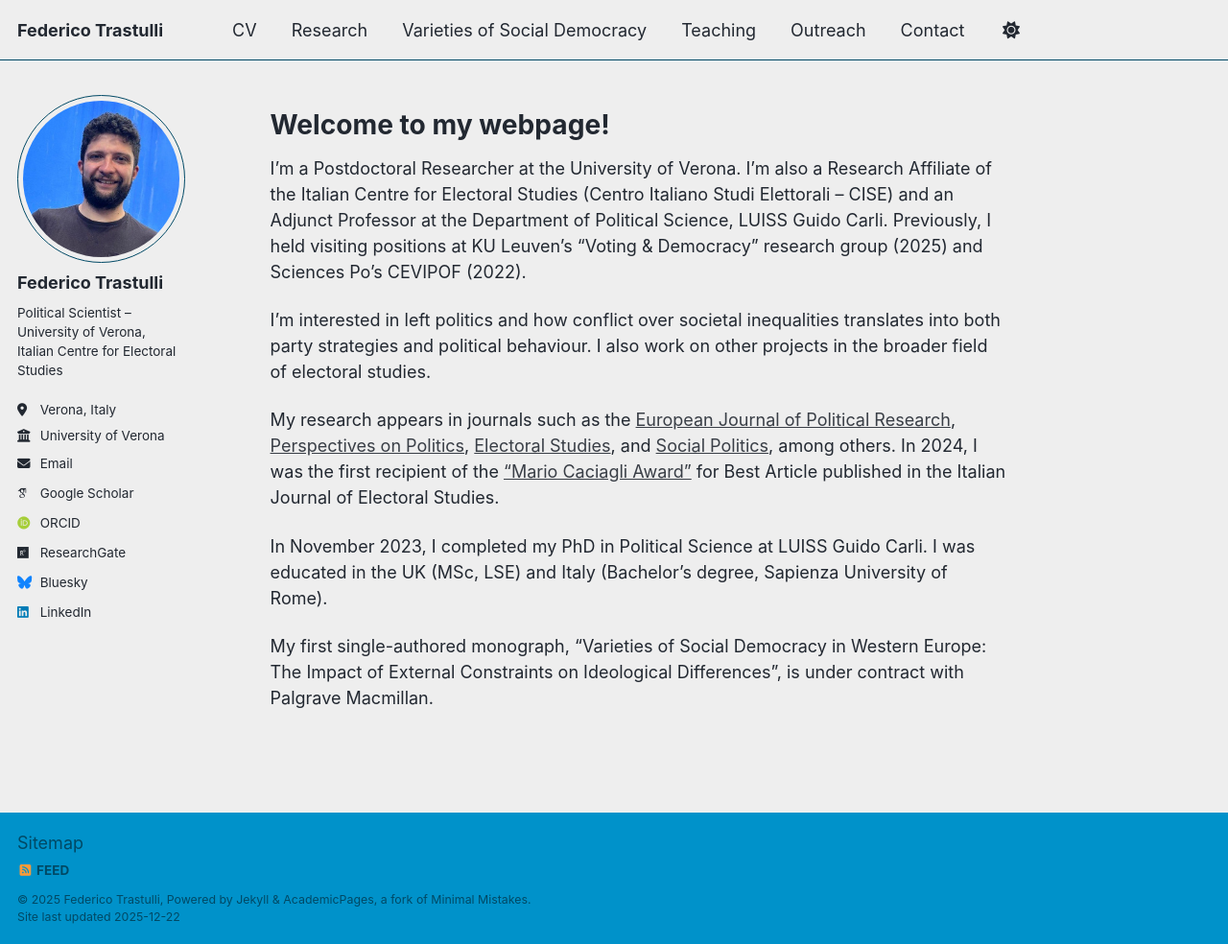
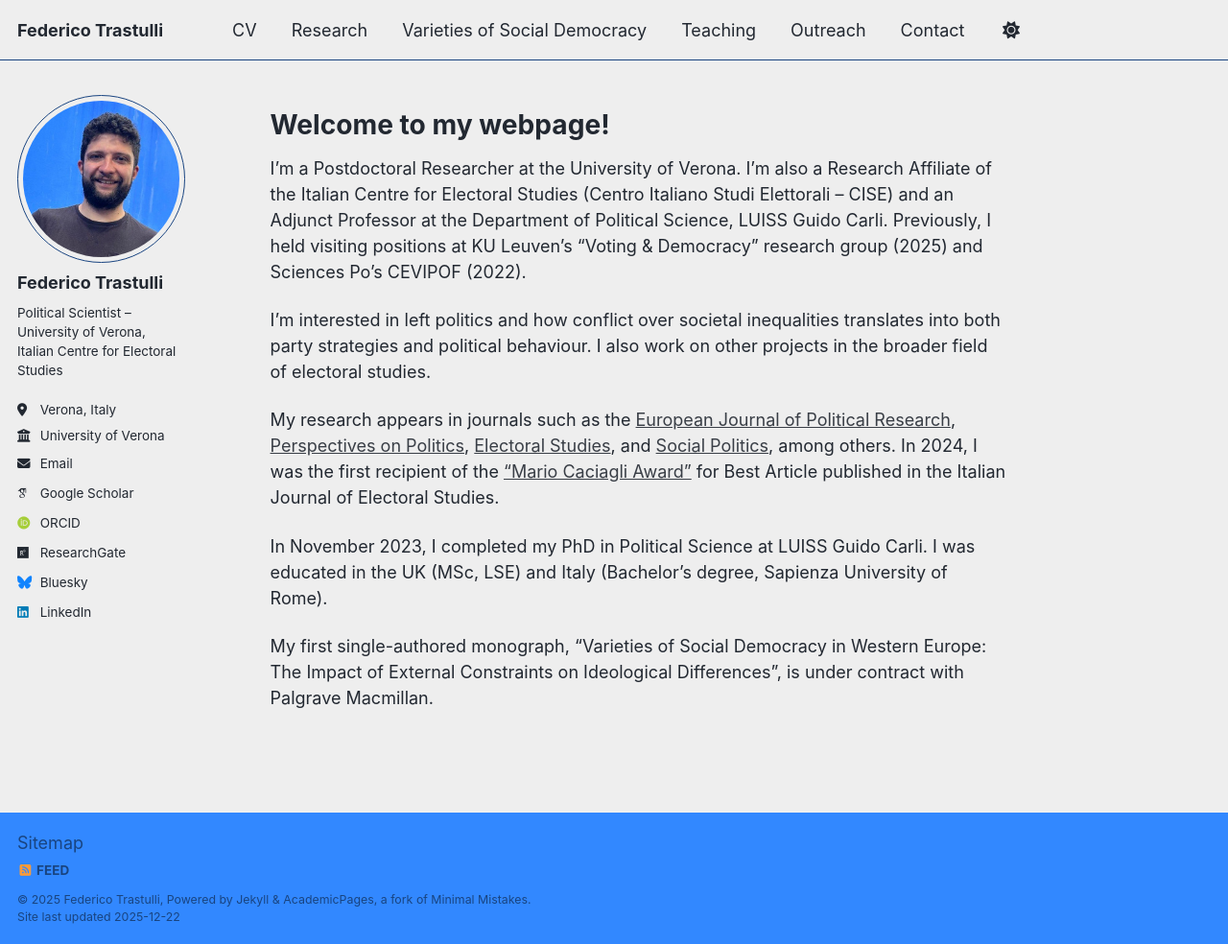
Before and after one commit to federicotrastulli/federicotrastulli.github.io, a Jekyll site: the page built from _pages/about.md, in a window 1280 px wide and 984 px high. Shown: the whole window at 96% size. Built offline with Jekyll 4.4.1, drawn with Linux system fonts in a browser that asks for light colours; some web fonts are replaced; a script bundle is joined from its source files by our own code; library files that are not in the unit come from our copies.

Commit message:
Update _air_light.scss

```diff
--- a/_sass/theme/_air_light.scss
+++ b/_sass/theme/_air_light.scss
@@ -3,7 +3,7 @@
    ========================================================================== */
 
 /* Color codes used for the theme */
-$primary-color              : #0092ca;
+$primary-color              : #3288ff;
 $dark-primary-color         : mix(#000, $primary-color, 40%);
 $darker-primary-color       : mix(#000, $primary-color, 60%);
 $light-primary-color        : mix(#000, $primary-color, 50%);
```
